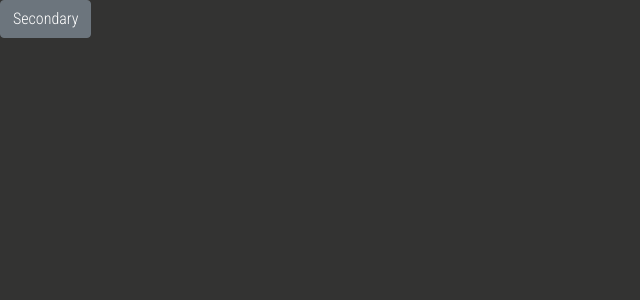
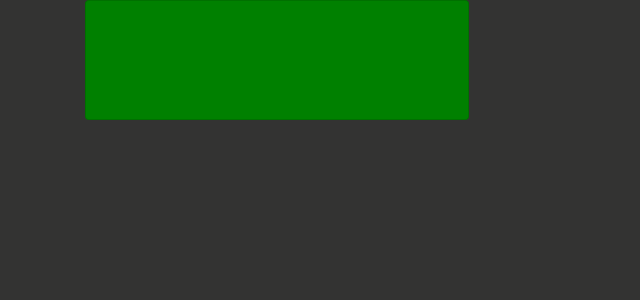
Before and after one commit to HxS-Dev/Escape-Scientist, a React (Create React App) app: page / in a window 1280 px wide. Shown: the top 300 px of the page, without its empty margins (0-640 px from the left). Built offline with nearby package versions, Linux system fonts and the light colour scheme.

Commit message:
added some stuff

```diff
--- a/src/App.js
+++ b/src/App.js
@@ -2,14 +2,11 @@
 // * Components
 import React from "react";
 import "./App.scss";
+import { MainDisplay } from "./pages/MainDisplay";
 // * dependencies
 
 function App() {
-  return (
-    <button type="button" class="btn btn-secondary">
-      Secondary
-    </button>
-  );
+  return <MainDisplay />;
 }
 
 export default App;
--- a/src/App.scss
+++ b/src/App.scss
@@ -3,3 +3,9 @@ body {
   background-color: $primary-dark;
   font-family: "Roboto Condensed";
 }
+
+.timer {
+  width: 30vw;
+  height: 15vh;
+  background-color: green;
+}
--- a/src/pages/MainDisplay.jsx
+++ b/src/pages/MainDisplay.jsx
@@ -1,4 +1,4 @@
-import React from "react";
+import React, { useState } from "react";
 
 export const MainDisplay = () => {
   const [isClueVisible, setIsClueVisible] = useState(false);
@@ -10,7 +10,7 @@ export const MainDisplay = () => {
     <div className="container">
       <div className="row">
         <div className="col">
-          <div className="timer"></div>
+          <div className="timer card"></div>
         </div>
       </div>
       <div className="row">
```
